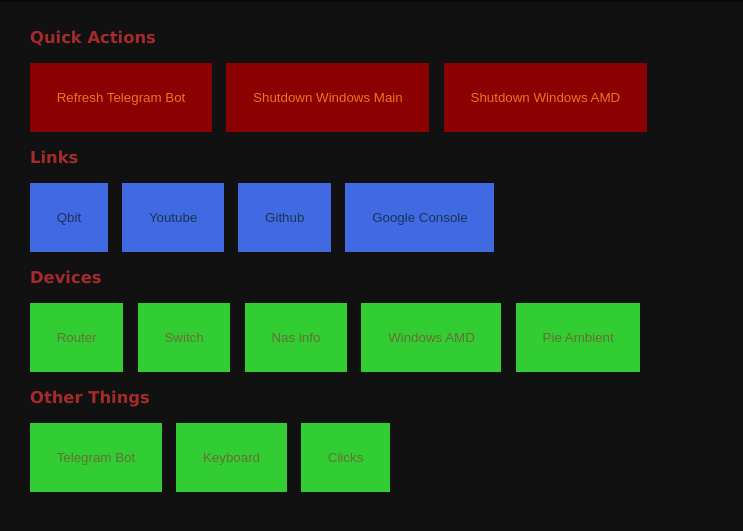
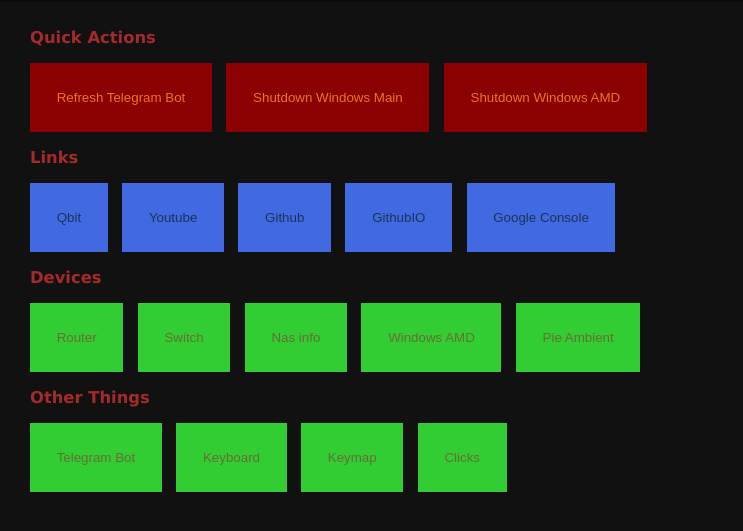
Before and after one commit to ArtiomSu/Simple_Server_Shortcuts, a website: page public/index1.html in a window 1280 px wide. Shown: the part 79-610 px from the top of the page, without its empty margins (0-743 px from the left). Drawn offline with Linux system fonts and the light colour scheme.

Commit message:
added links

```diff
--- a/public/index1.html
+++ b/public/index1.html
@@ -25,6 +25,7 @@
             <button class="links" id="link_qbit" onclick="window.open('http://10.0.0.69:19009/', '_blank');">Qbit</button>
             <button class="links" id="link_youtube" onclick="window.open('https://www.youtube.com/c/TerminalHeatSink', '_blank');">Youtube</button>
             <button class="links" id="link_github" onclick="window.open('https://github.com/ArtiomSu/', '_blank');">Github</button>
+            <button class="links" id="link_githubio" onclick="window.open('https://github.com/ArtiomSu/', '_blank');">GithubIO</button>
             <button class="links" id="link_google_console" onclick="window.open('https://play.google.com/console', '_blank');">Google Console</button>
         </div>
         <div>
@@ -39,6 +40,7 @@
             <h3>Other Things</h3>
             <button class="device" id="telegram" onclick="window.location.href='devices/telegram_bot'">Telegram Bot</button>
             <button class="device" id="keyboard" onclick="window.location.href='devices/keyboard'">Keyboard</button>
+            <button class="device" id="keyboardweb" onclick="window.open('https://artiomsu.github.io/?cat=container_Projects&iteminner=container_qmklayers&catonly=0&item=container_qmk', '_blank');">Keymap</button>
             <button class="device" id="mouse" onclick="window.location.href='devices/mouse'">Clicks</button>
         </div>
 
```
Also changed, not shown: public/devices/telegram_bot.html (+1 -1 lines).
